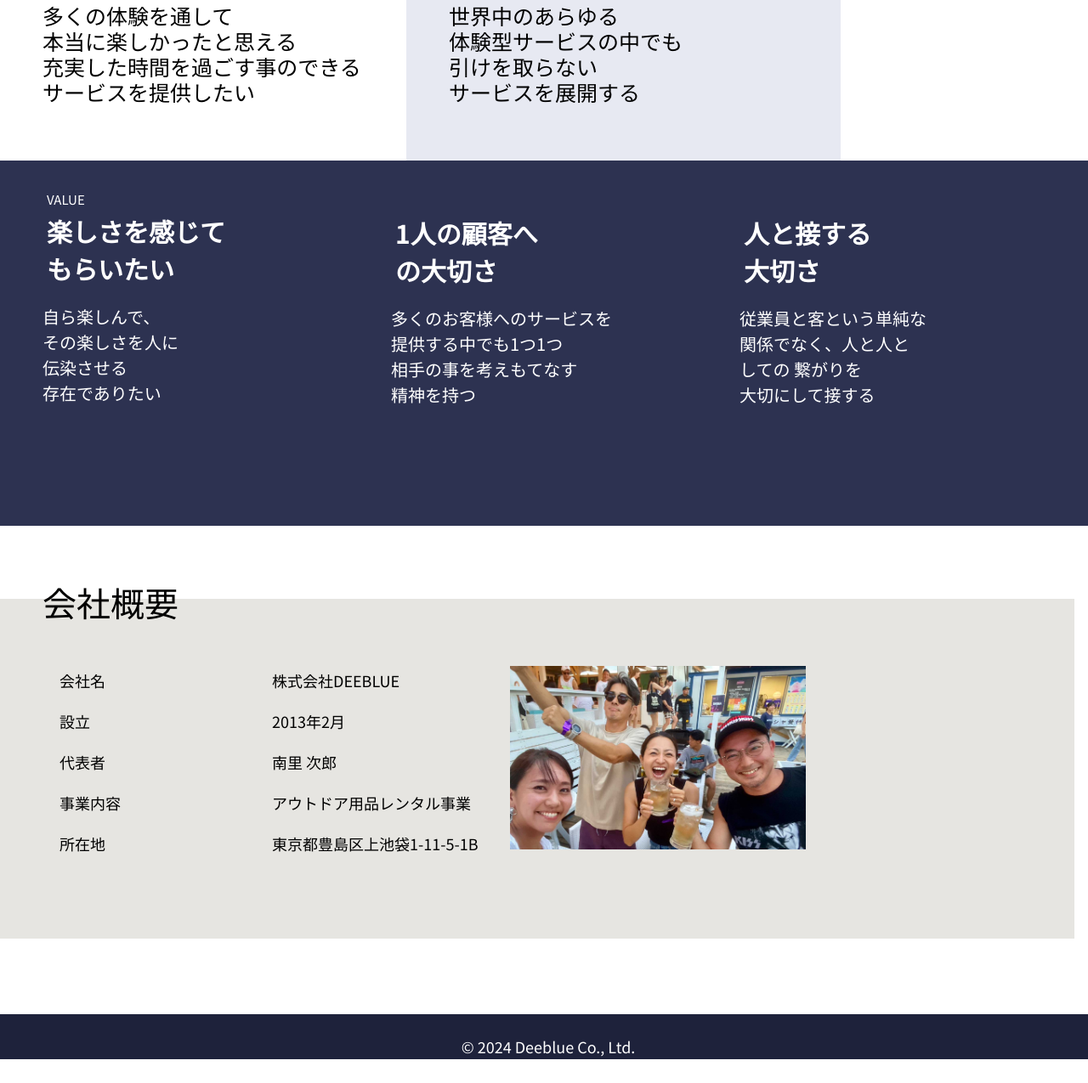
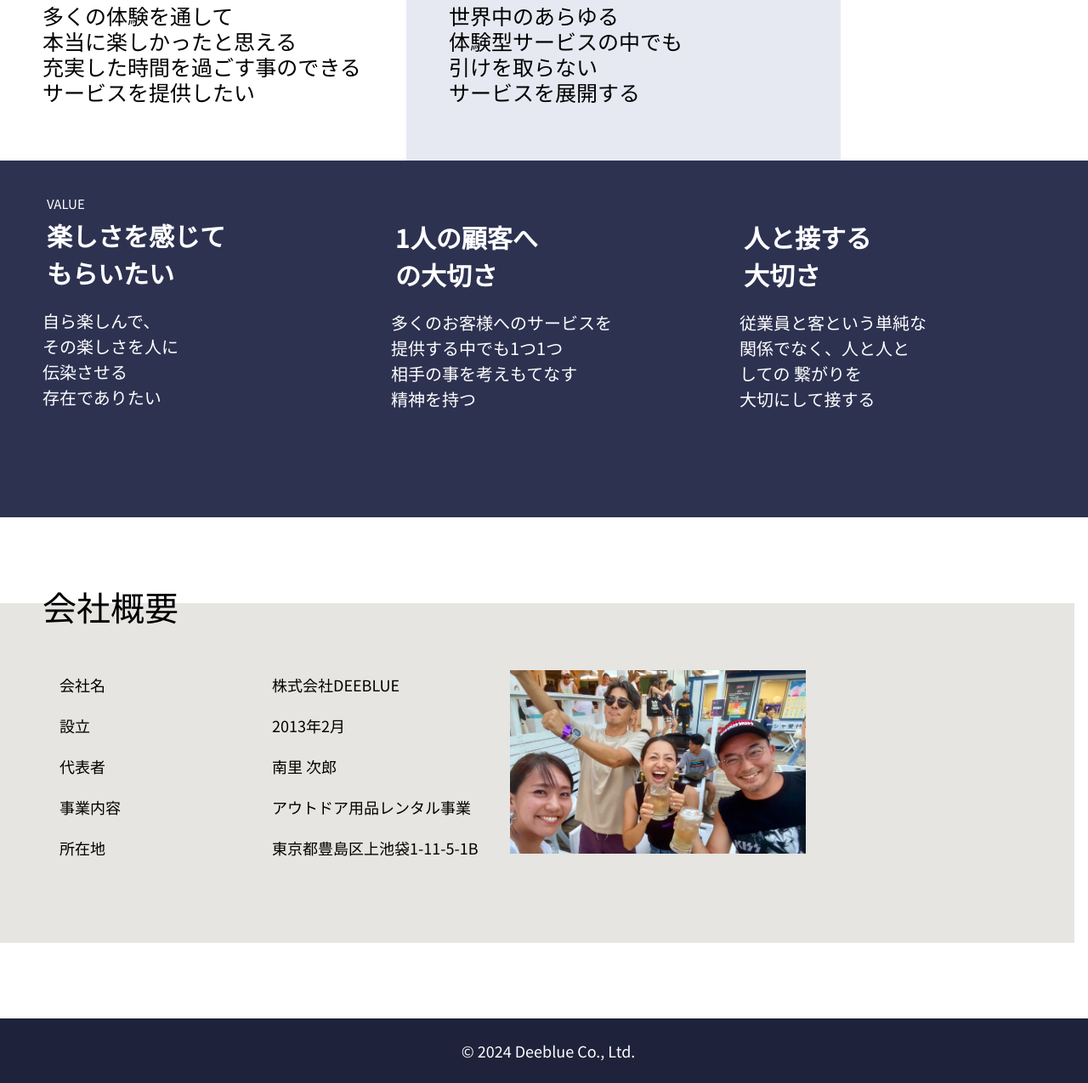
Before and after one commit to KanamiNarutaki/deeblue_sp, a plain HTML site: page company.html in a window 1280 px wide. Shown: the part 587-1862 px from the top of the page at 85% size. Drawn offline with Linux system fonts and the light colour scheme.

Commit message:
Add files via upload

```diff
--- a/css/custom.css
+++ b/css/custom.css
@@ -52,7 +52,6 @@ footer
 color: white;
 margin-top: 150px;
 padding: 5px;
-padding-bottom: 0px;
 text-align: center;
 width: 100%;}
 
@@ -193,11 +192,12 @@ z-index: -2;}
 display: grid;
 grid-template-columns: repeat(3, 1fr);
 color: white;
-padding: 0;}
+padding: 0;
+padding-top: 15px;}
 .company .background{
     background-color:#2D3251;
     width: 112%;
-    height: 80px;
+    height: 70px;
     padding-top: 350px;
     position: relative;
     top: 430px;
@@ -346,7 +346,8 @@ margin-left: 5px;}
 .contact_phone p {display: inline-block;
 align-items: flex-end;
 color: white;}
-.contact_phone a{text-decoration: none;}
+.contact_phone a{text-decoration: none;
+color: white;}
 .contact_phone p:first-child
 {font-size: 20px;
 padding-left:10px ;}
```
